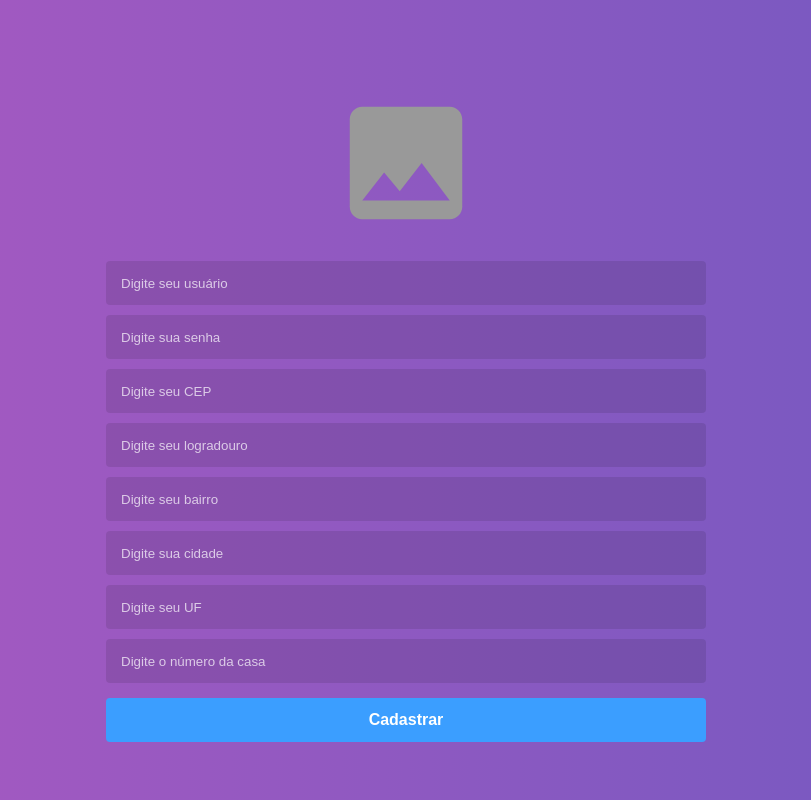
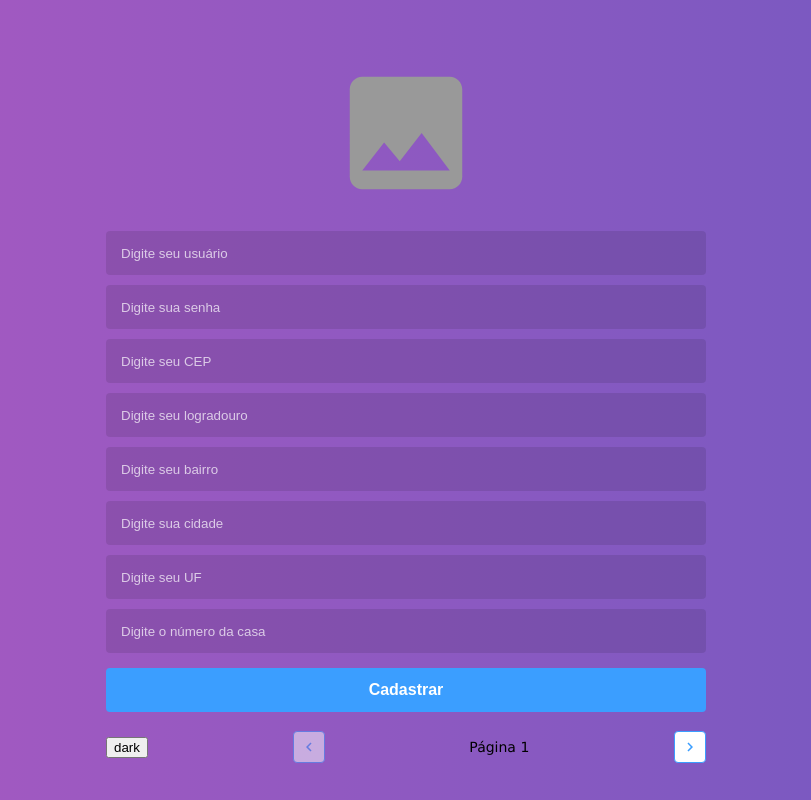
Before and after one commit to vensller/DigitalHouse-Users, a React (Create React App) app in the folder users-frontend/: page / in a window 1280 px wide. Shown: the whole page, without its empty margins (234-1045 px from the left). Built offline with nearby package versions, Linux system fonts and the light colour scheme.

Commit message:
Styled-components example

```diff
--- a/users-frontend/package.json
+++ b/users-frontend/package.json
@@ -11,6 +11,7 @@
     "react-dom": "^17.0.2",
     "react-icons": "^4.2.0",
     "react-scripts": "4.0.3",
+    "styled-components": "^5.3.0",
     "web-vitals": "^1.0.1"
   },
   "scripts": {
--- a/users-frontend/src/App.js
+++ b/users-frontend/src/App.js
@@ -1,7 +1,7 @@
 import './App.css';
 import { useState } from 'react';
 
-// import Pagination from './components/pagination';
+import Pagination from './components/pagination';
 import PhotoInput from './components/photoInput';
 
 import { getCepData } from './services/viacep';
@@ -10,7 +10,7 @@ function App() {
   const [cep, setCep] = useState('');
   const [logradouro, setLogradouro] = useState('');
   const [photo, setPhoto] = useState();
-  // const [page, setPage] = useState(1);
+  const [page, setPage] = useState(1);
 
   async function onBlurCep() {
     const data = await getCepData(cep);
@@ -50,10 +50,10 @@ function App() {
         <input id="numero" type="text" placeholder="Digite o número da casa"/>
 
         <button id="signupBtn" type="submit">Cadastrar</button>
-        {/* <Pagination
+        <Pagination
           page={page}
           onPageChange={(newPage) => setPage(newPage)}
-        /> */}
+        />
       </form>
 
     </div>
--- a/users-frontend/src/components/pagination/index.js
+++ b/users-frontend/src/components/pagination/index.js
@@ -1,17 +1,21 @@
 import './styles.css';
+import { useState } from 'react';
 import { MdNavigateBefore, MdNavigateNext } from 'react-icons/md'
+import { ArrowButton } from './styles.js';
 
 export default function Pagination(props) {
+    const [darkMode, setDarkMode] = useState(false);
     return (
         <div className="pagination">
-            <button
-                className="pagination-arrows"
+            <button type="button" onClick={() => setDarkMode(!darkMode)}>dark</button>
+            <ArrowButton
                 type="button"
                 disabled={props.page === 1}
                 onClick={() => props.onPageChange(props.page - 1)}
+                dark={darkMode}
             >
                 <MdNavigateBefore size={24}/>
-            </button>
+            </ArrowButton>
             <span>Página {props.page}</span>
             <button
                 className="pagination-arrows"
--- /dev/null
+++ b/users-frontend/src/components/pagination/styles.js
@@ -0,0 +1,24 @@
+import styled from 'styled-components';
+
+export const ArrowButton = styled.button`
+    background: ${props => props.dark ? '#000' : '#fff'};
+    color: #3b9eff;
+    border: 1px solid #3b9eff;
+    border-radius: 4px;
+    display: flex;
+    justify-content: center;
+    align-items: center;
+    width: 32px;
+    height: 32px;
+
+    &:hover {
+        background: #3b9eff;
+        color: #fff;
+        cursor: pointer;
+    }
+
+    &[disabled] {
+        cursor: not-allowed;
+        opacity: 0.5;
+    }
+`;
```
Also changed, not shown: 2 other files (tests, documents, lock files or other folders).
